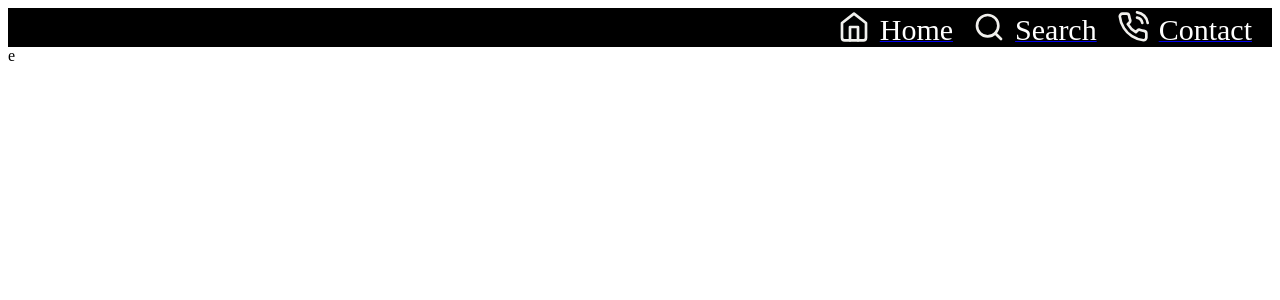
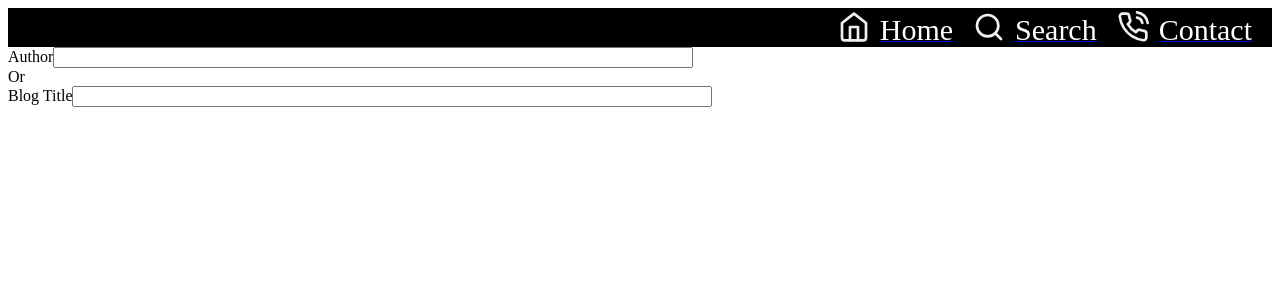
Before and after one commit to Stephan-Kritzinger/IMY210Assignment3, a Nuxt app in the folder site/: page /search in a window 1280 px wide. Shown: the top 300 px of the page. Built offline with nearby package versions, Linux system fonts and the light colour scheme.

Commit message:
Added searchbar component, and accompanying css file

```diff
--- /dev/null
+++ b/site/components/search-bar.vue
@@ -0,0 +1,14 @@
+<template>
+    <label :for="searchLabel">{{ searchLabel }}</label>
+    <input :name="searchLabel">
+</template>
+
+<script setup>
+    const props = defineProps({
+        searchLabel: String
+    })
+</script>
+
+<style scoped>
+    @import "/styles/search-bar.css";
+</style>
--- a/site/pages/search.vue
+++ b/site/pages/search.vue
@@ -1,3 +1,13 @@
 <template>
-    e
+    <div>
+        <searchbar :search-label="'Author'" />
+    </div>
+    <div>Or</div>
+    <div>
+        <searchbar :search-label="'Blog Title'" />
+    </div>
 </template>
+
+<script setup>
+    import searchbar from "@/components/search-bar.vue";
+</script>
--- /dev/null
+++ b/site/styles/search-bar.css
@@ -0,0 +1,3 @@
+input{
+    width: 50%;
+}
```
Also changed, not shown: site/styles/search.css (added).
